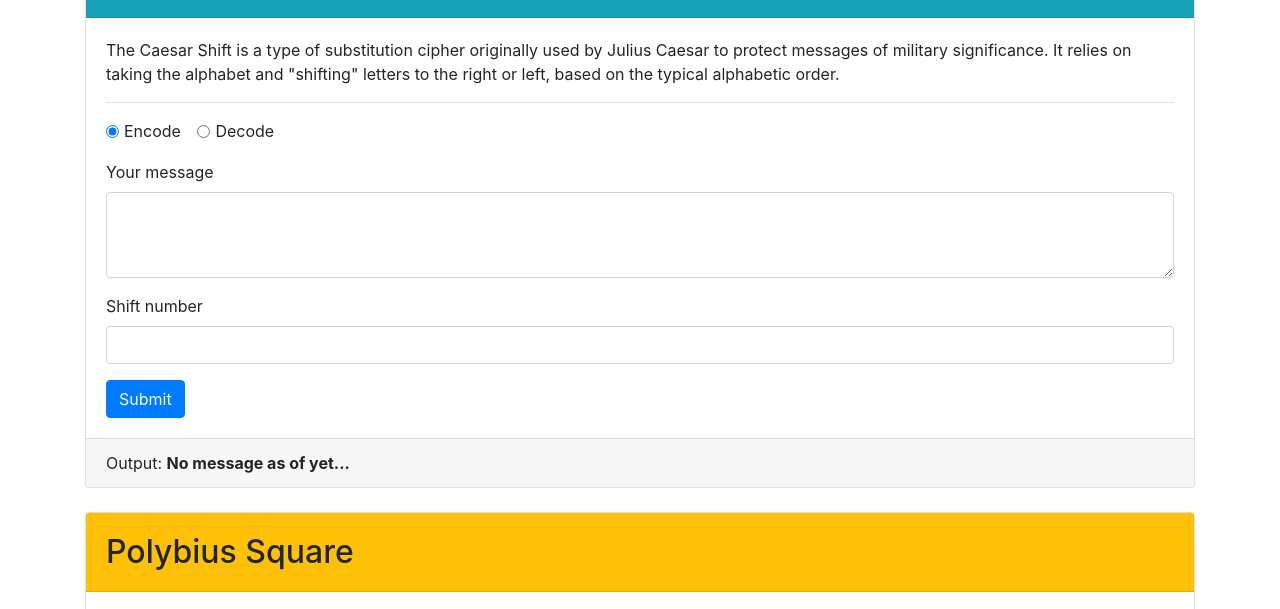
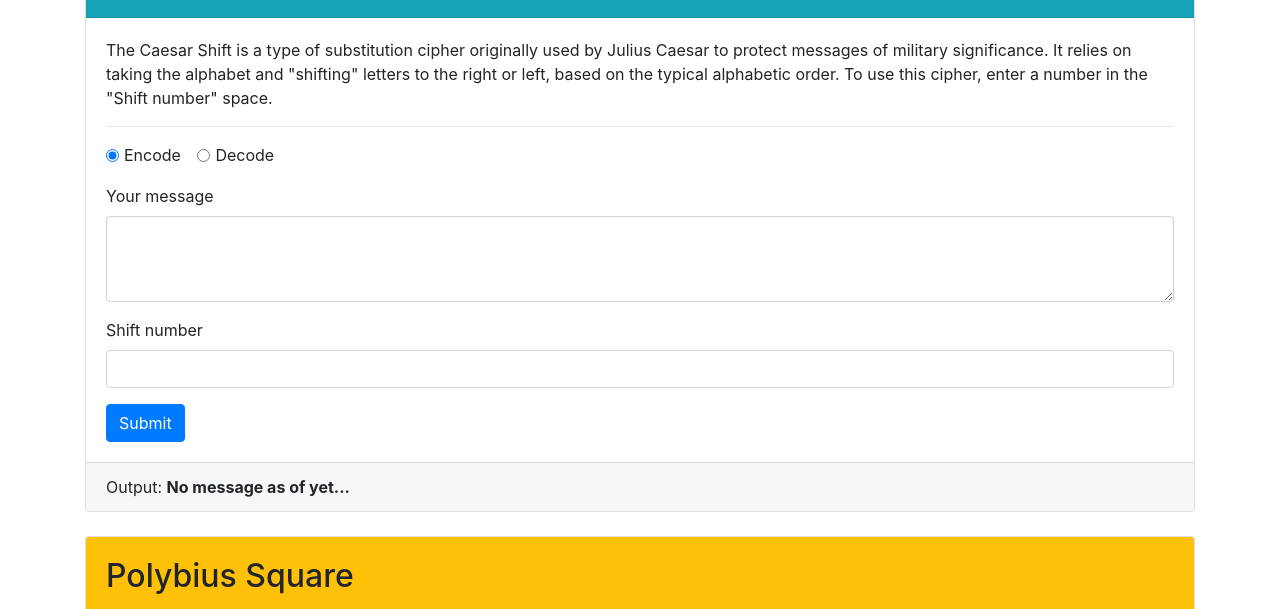
Before and after one commit to jlee55504/Decoder-ring-project, a website: page index.html in a window 1280 px wide. Shown: the part 172-781 px from the top of the page. Drawn offline with nearby package versions, Linux system fonts and the light colour scheme.

Commit message:
Added more instructions for the 'Caesar' cipher.

```diff
--- a/index.html
+++ b/index.html
@@ -43,7 +43,7 @@
                 used by Julius Caesar to protect messages of military
                 significance. It relies on taking the alphabet and "shifting"
                 letters to the right or left, based on the typical alphabetic
-                order.
+                order. To use this cipher, enter a number in the "Shift number" space.
               </p>
               <hr />
               <form id="caesar">
@@ -121,7 +121,8 @@
                 a coordinate. For example, in the above table, the letter "B"
                 would be represented by the numerical pair "21". Use only letters
                 and spaces for encoding messages, and numbers and spaces for
-                decoding messages. No symbols or characters will be accepted for encrypting or decrypting messages.
+                decoding messages. No symbols or characters will be accepted for
+                encrypting or decrypting messages.
               </p>
               <hr />
               <form id="polybius">
```
